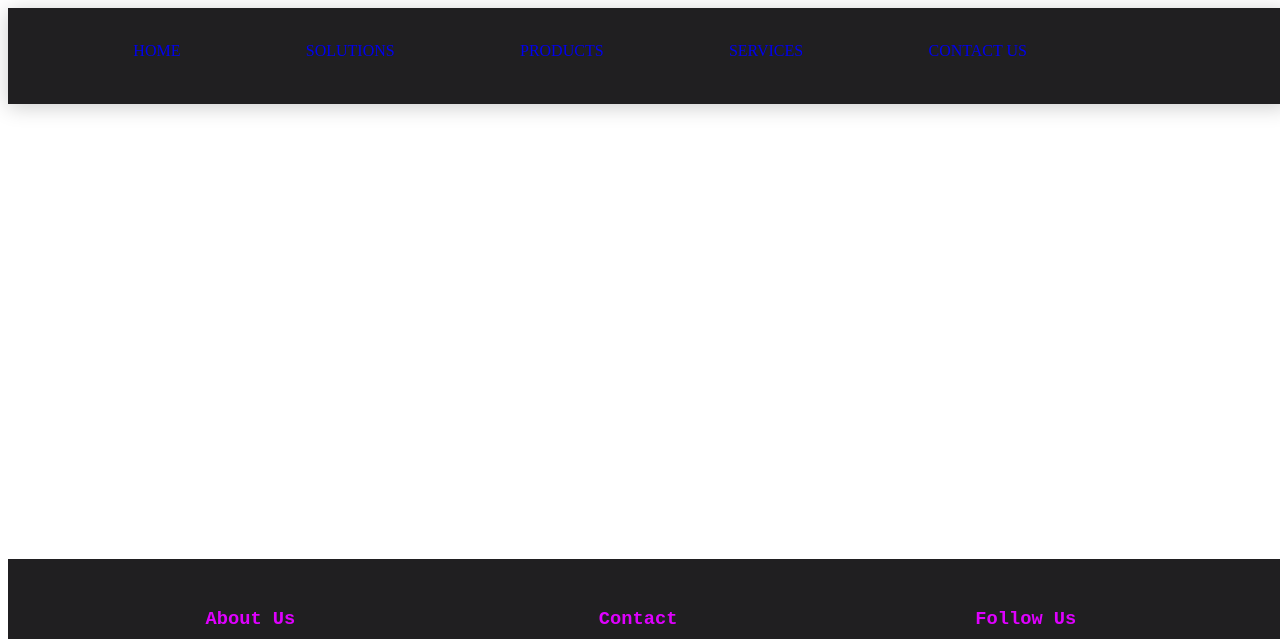
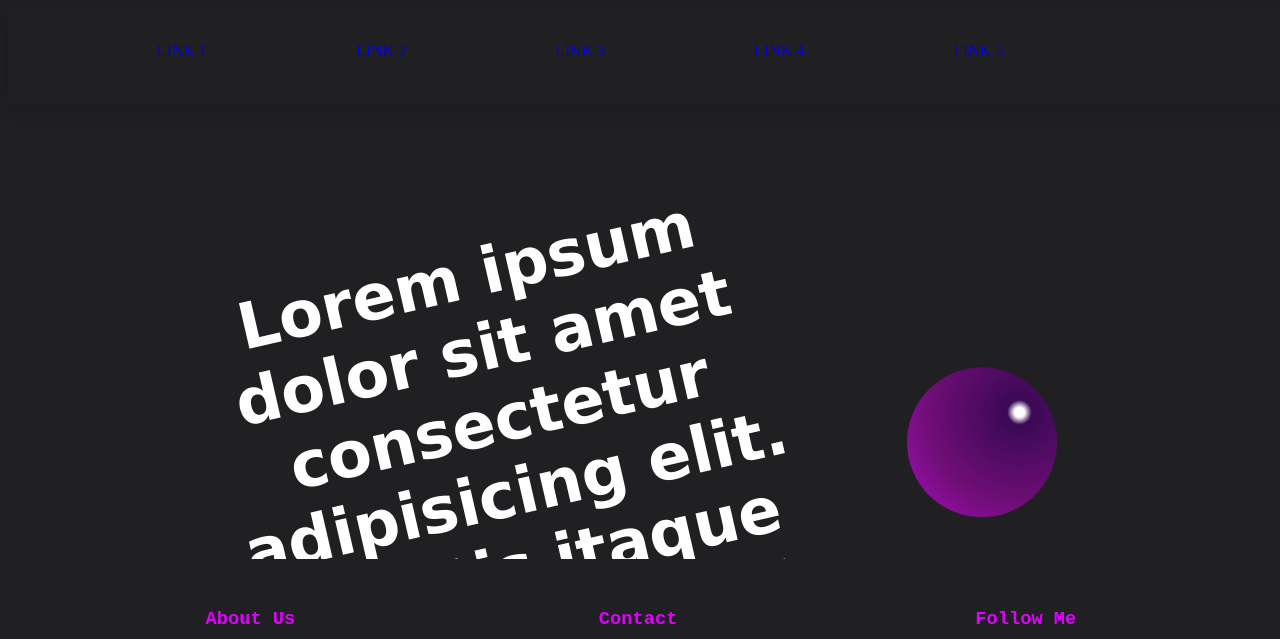
Before and after one commit to emapopa/Portfolio, a plain HTML site: page index.html in a window 1280 px wide. Shown: the top 639 px of the page. Drawn offline with Linux system fonts and the light colour scheme; a web font is replaced by a local one.

Commit message:
added content and effects on main page

```diff
--- a/index.html
+++ b/index.html
@@ -19,14 +19,30 @@
             <div class="line3"></div>
         </div>
         <ul class="nav-links">
-            <li><a href="#">Home</a></li>
-            <li><a href="#">Solutions</a></li>
-            <li><a href="#">Products</a></li>
-            <li><a href="#">Services</a></li>
-            <li><a href="#">Contact Us</a></li>
+            <li><a href="#">link 1</a></li>
+            <li><a href="#">link 2</a></li>
+            <li><a href="#">link 3</a></li>
+            <li><a href="#">link 4</a></li>
+            <li><a href="#">link 5</a></li>
 
         </ul>
     </nav>
+    <!-- header -->
+    <div class="main-header">
+        <div class="main-header-row">
+            <div class="content-main">
+                Lorem ipsum dolor sit amet consectetur adipisicing elit.
+                Debitis itaque illo autem sint voluptates delectus nisi?
+            </div>
+
+
+            <div class="animation-main">
+                <div class="ball"></div>
+                <div class="shadow"></div>
+            </div>
+
+        </div>
+    </div>
     <!-- footer-->
     <footer>
         <div class="footer-container">
@@ -41,12 +57,12 @@
                 <div class="footer-col-md-4">
                     <h3>Contact</h3>
                     <ul>
-                        <li>Phone: 555-555-5555</li>
-                        <li>Email: info@example.com</li>
+                        <li>Phone: 0793484971</li>
+                        <li>Email: emanuel.popa@chasacademy.se</li>
                     </ul>
                 </div>
                 <div class="footer-col-md-4">
-                    <h3>Follow Us</h3>
+                    <h3>Follow Me</h3>
                     <ul class="footer-social-icons">
                         <li><a href="#"><i class="fa fa-facebook"></i></a></li>
                         <li><a href="#"><i class="fa fa-twitter"></i></a></li>
--- a/main.js
+++ b/main.js
@@ -12,3 +12,15 @@ hamburger.addEventListener('click', ()=>{
     //Hamburger Animation
     hamburger.classList.toggle("toggle");
 });
+
+var i = 0;
+var txt = 'Lorem ipsum typing hvbjhv gkhbk effect!'; /* The text */
+var speed = 50; /* The speed/duration of the effect in milliseconds */
+
+function typeWriter() {
+  if (i < txt.length) {
+    document.getElementById("typewriter").innerHTML += txt.charAt(i);
+    i++;
+    setTimeout(typeWriter, speed);
+  }
+}
--- a/style.css
+++ b/style.css
@@ -1,21 +1,26 @@
+@import url('https://fonts.googleapis.com/css2?family=Moon+Dance&display=swap');
+
+
+
 :root {
     /* collors ->  rimary, secondary, tertiary, quaternary, quinary,
     senary, septenary, octonary, nonary, and denary*/
     --main-color: #201F21;
     --secondary-color: #fff;
     --tertiary-color: #DF00FF;
-
+    --qaternary-color: "position"=absolut;
 }
 
-body{
-    overflow-x: hidden;
+body {
+   /* overflow-x: hidden;*/
+    background-color: var(--main-color);
 }
 
 
 
 
 /*Navbar*/
-nav{
+nav {
     height: 6rem;
     width: 100vw;
     background-color: var(--main-color);
@@ -26,7 +31,7 @@ nav{
 }
 
 /*Styling Links*/
-.nav-links{
+.nav-links {
     display: flex;
     list-style: none;
     width: 88vw;
@@ -35,16 +40,20 @@ nav{
     align-items: center;
     text-transform: uppercase;
 }
-.nav-links li a{
+
+.nav-links li a {
     text-decoration: none;
     margin: 0 0.7vw;
 }
+
 .nav-links li a:hover {
     color: var(--tertiary-color);
 }
+
 .nav-links li {
     position: relative;
 }
+
 .nav-links li a::before {
     content: "";
     display: block;
@@ -55,31 +64,35 @@ nav{
     transition: all ease-in-out 250ms;
     margin: 0 0 0 10%;
 }
-.nav-links li a:hover::before{
+
+.nav-links li a:hover::before {
     width: 80%;
 }
 
 
 /*Styling Hamburger Icon*/
-.hamburger div{
+.hamburger div {
     width: 30px;
-    height:3px;
+    height: 3px;
     background: var(--secondary-color);
     margin: 5px;
     transition: all 0.3s ease;
 }
-.hamburger{
+
+.hamburger {
     display: none;
 }
 
 /*Stying for small screens*/
-@media screen and (max-width: 800px){
-    nav{
+@media screen and (max-width: 800px) {
+    nav {
         position: fixed;
         z-index: 3;
+
     }
-    .hamburger{
-        display:block;
+
+    .hamburger {
+        display: block;
         position: absolute;
         cursor: pointer;
         right: 5%;
@@ -88,7 +101,8 @@ nav{
         z-index: 2;
         transition: all 0.7s ease;
     }
-    .nav-links{
+
+    .nav-links {
         position: fixed;
         background: var(--main-color);
         height: 100vh;
@@ -99,52 +113,147 @@ nav{
         transition: all 1s ease-out;
         pointer-events: none;
     }
-    .nav-links.open{
+
+    .nav-links.open {
         clip-path: circle(1000px at 90% -10%);
         -webkit-clip-path: circle(1000px at 90% -10%);
         pointer-events: all;
     }
-    .nav-links li{
+
+    .nav-links li {
         opacity: 0;
     }
-    .nav-links li:nth-child(1){
+
+    .nav-links li:nth-child(1) {
         transition: all 0.5s ease 0.2s;
     }
-    .nav-links li:nth-child(2){
+
+    .nav-links li:nth-child(2) {
         transition: all 0.5s ease 0.4s;
     }
-    .nav-links li:nth-child(3){
+
+    .nav-links li:nth-child(3) {
         transition: all 0.5s ease 0.6s;
     }
-    .nav-links li:nth-child(4){
+
+    .nav-links li:nth-child(4) {
         transition: all 0.5s ease 0.7s;
     }
-    .nav-links li:nth-child(5){
+
+    .nav-links li:nth-child(5) {
         transition: all 0.5s ease 0.8s;
     }
-    .nav-links li:nth-child(6){
+
+    .nav-links li:nth-child(6) {
         transition: all 0.5s ease 0.9s;
         margin: 0;
     }
-    .nav-links li:nth-child(7){
+
+    .nav-links li:nth-child(7) {
         transition: all 0.5s ease 1s;
         margin: 0;
     }
-    li.fade{
+
+    li.fade {
         opacity: 1;
     }
 }
+
 /*Animating Hamburger Icon on Click*/
-.toggle .line1{
-    transform: rotate(-45deg) translate(-5px,6px);
+.toggle .line1 {
+    transform: rotate(-45deg) translate(-5px, 6px);
 }
-.toggle .line2{
+
+.toggle .line2 {
     transition: all 0.7s ease;
-    width:0;
+    width: 0;
 }
-.toggle .line3{
-    transform: rotate(45deg) translate(-5px,-6px);
+
+.toggle .line3 {
+    transform: rotate(45deg) translate(-5px, -6px);
 }
+
+
+
+
+.ball {
+    animation: float 3.5s ease-in-out infinite;
+    height: 150px;
+    width: 150px;
+    border-radius: 50%;
+    position: relative;
+    background: radial-gradient(circle at 75% 30%, white 5px,
+            #3b0955 8%, #700e77 60%, #a810bf 100%);
+    box-shadow: inset 0 0 20px #3b0955  inset 10px 0 46px #3b0955 , inset 88px 0px 60px #a810bf, inset -20px -60px 100px #fde9ea, inset 0 50px 140px #fde9ea, inset 0 0 90px #fff;
+}
+
+@keyframes float {
+    0% {
+        transform: translatey(0px);
+    }
+
+    50% {
+        transform: translatey(-80px);
+    }
+
+    100% {
+        transform: translatey(0px);
+    }
+}
+
+.shadow {
+    background: #DB9EDF;
+    width: 150px;
+    height: 40px;
+    top: 70%;
+    animation: expand 4s infinite;
+    position: absolute;
+    border-radius: 50%;
+}
+
+@keyframes expand {
+
+    0%,
+    100% {
+        transform: scale(0.5);
+    }
+
+    50% {
+
+        transform: scale(1);
+    }
+}
+
+.content-main{
+    padding-right: 10%;
+    text-align: center;
+    font-family: 'Moon Dance', cursive;
+    font-size: 4em;
+    color: var(--secondary-color);
+    font-weight: 900;
+    font-stretch: expanded;
+    transform: rotate(-13deg)
+}
+
+
+
+
+
+
+.main-header {
+
+   padding: 17%;
+}
+.main-header-row{
+    display: flex;
+    justify-content: space-between;
+    align-content: center;
+    align-items: center;
+
+
+}
+
+
 
 
 
@@ -154,6 +263,7 @@ footer {
     background-color: var(--main-color);
     color: var(--secondary-color);
     padding: 30px 0;
+    margin-top: 10%;
     font-family: 'Montserrat', monospace;
     font-weight: bold;
 
@@ -214,6 +324,7 @@ li {
         max-width: 50%;
     }
 }
+
 @media (max-width: 767px) {
     .footer-col-md-4 {
         flex: 0 0 100%;
```
Also changed, not shown: 1 other file. Lines whose indentation alone changed are shown as unchanged.
